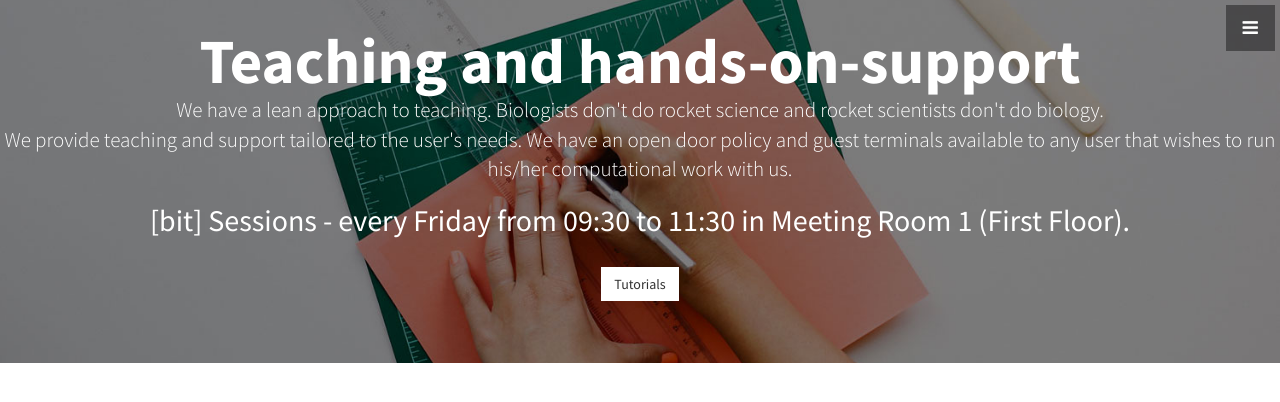
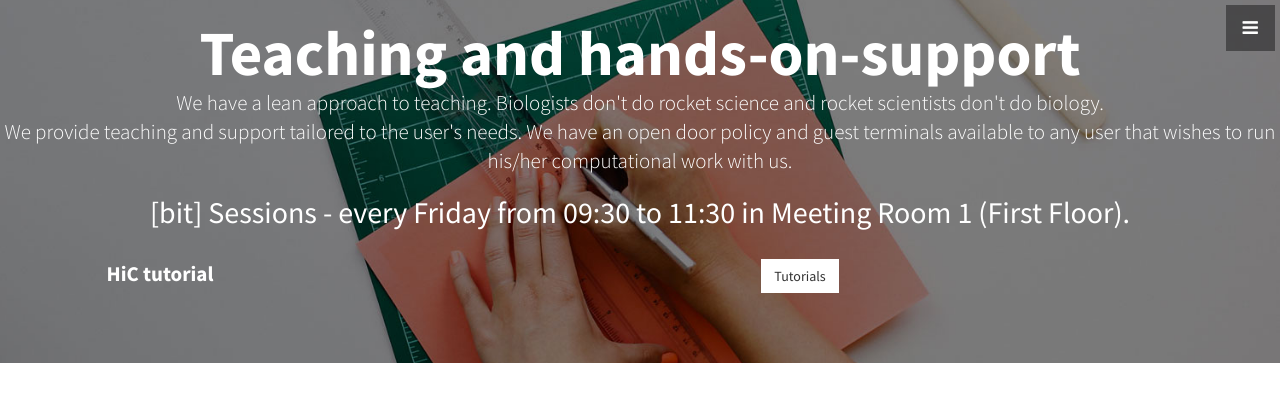
Before and after one commit to mpg-age-bioinformatics/mpg-age-bioinformatics.github.io, a Jekyll site: the page built from index.html, in a window 1280 px wide and 900 px high, scrolled down 2326 px, cut to the strip 0-489 px from the top of the window. Shown: the top 402 px of the strip. Built offline with Jekyll 4.4.1, drawn with Linux system fonts in a browser that asks for light colours.

Commit message:
Update callout.html
adding HiC tutorial

```diff
--- a/_includes/callout.html
+++ b/_includes/callout.html
@@ -41,6 +41,10 @@
         <p class="lead"><strong><a class="white" target="_blank" href="http://bioinformatics.age.mpg.de/presentations-tutorials/presentations/modules/single-cell//bioconductor_tutorial.html#/">single cell RNAseq</a></strong></p>
       </div>
     </div>
+      <div class="col-md-3 col-sm-6">
+        <p class="lead"><strong><a class="white" target="_blank" href="https://github.com/mpg-age-bioinformatics/mpg-age-bioinformatics.github.io/blob/master/tutorials/HiC-tutorial.html#/">HiC tutorial</a></strong></p>
+      </div>
+    </div>
 
   </div>
 </aside>
```
